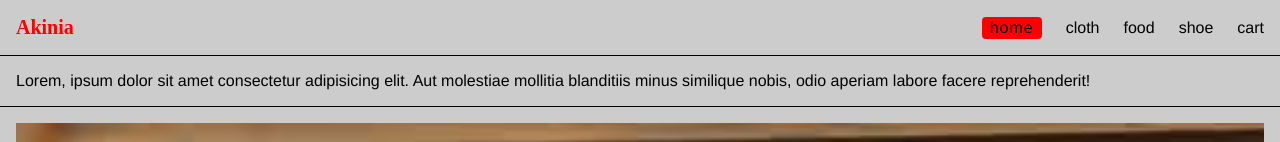
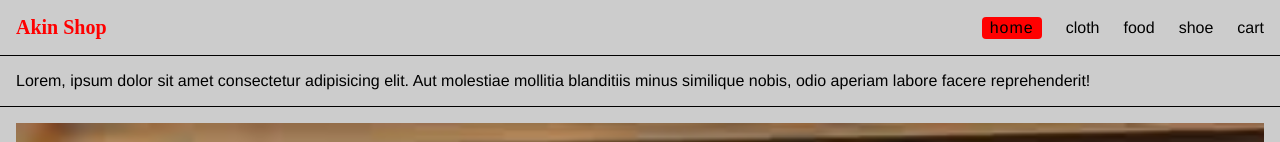
Before and after one commit to codthathing/Akin-Shop, a React (Vite) app: page / in a window 1280 px wide. Shown: the top 142 px of the page. Built offline with nearby package versions, Linux system fonts and the light colour scheme.

Commit message:
updated the app name and title

```diff
--- a/index.html
+++ b/index.html
@@ -4,7 +4,7 @@
     <meta charset="UTF-8" />
     <meta name="viewport" content="width=device-width, initial-scale=1.0" />
     <meta name="description" content="An e-commerce website for buying products" />
-    <title>Akinia Shop</title>
+    <title>Akin Shop</title>
   </head>
   <body>
     <div id="root"></div>
--- a/package.json
+++ b/package.json
@@ -1,5 +1,5 @@
 {
-  "name": "akinia-shop",
+  "name": "akin-shop",
   "private": true,
   "version": "0.0.0",
   "type": "module",
--- a/src/pages/layout.jsx
+++ b/src/pages/layout.jsx
@@ -15,7 +15,7 @@ export default function Layout() {
     return (
         <>
             <header id="header">
-                <h1>Akinia</h1>
+                <h1>Akin Shop</h1>
                 <nav id="nav">
                     {routePaths.map(({ id, text, path }) => <Link key={id} className="link" id={location === path ? "active" : ""} to={path}>{text}</Link>)}
                 </nav>
```
Also changed, not shown: 1 other file (tests, documents, lock files or other folders).
